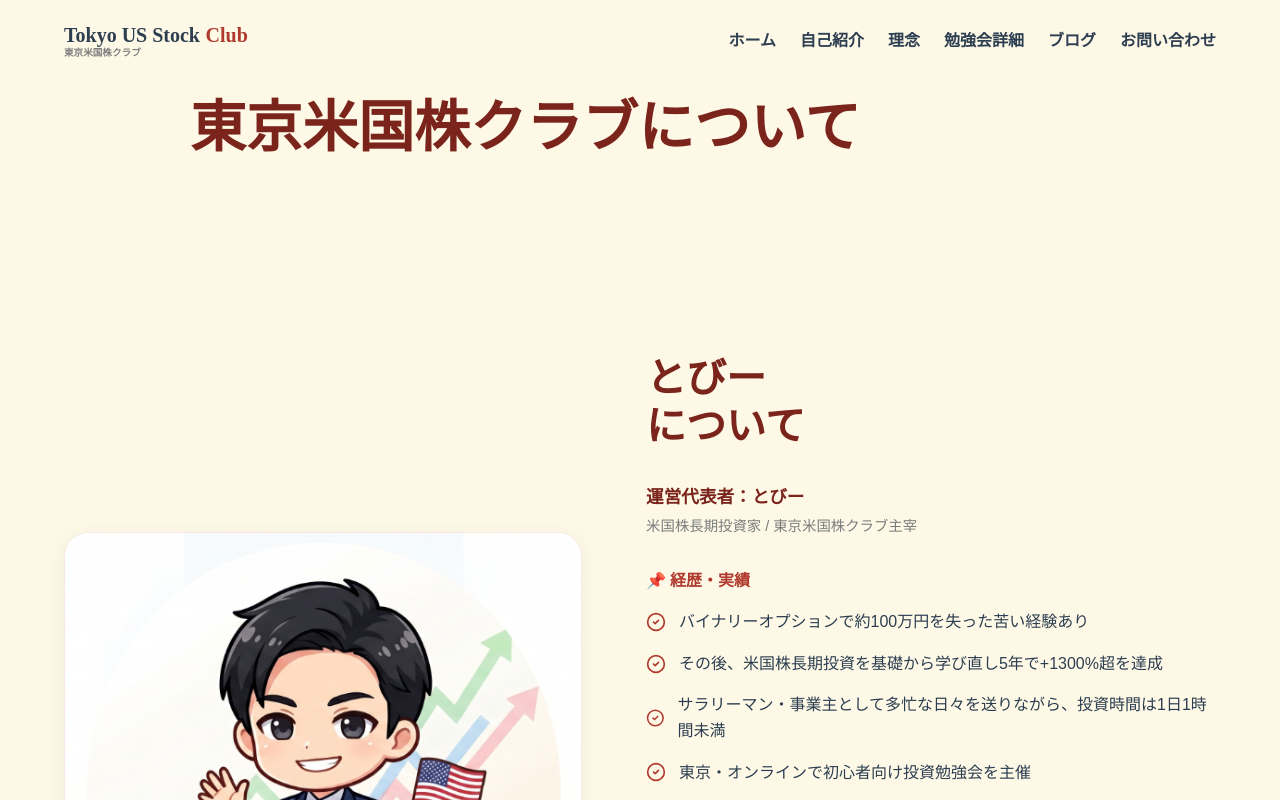
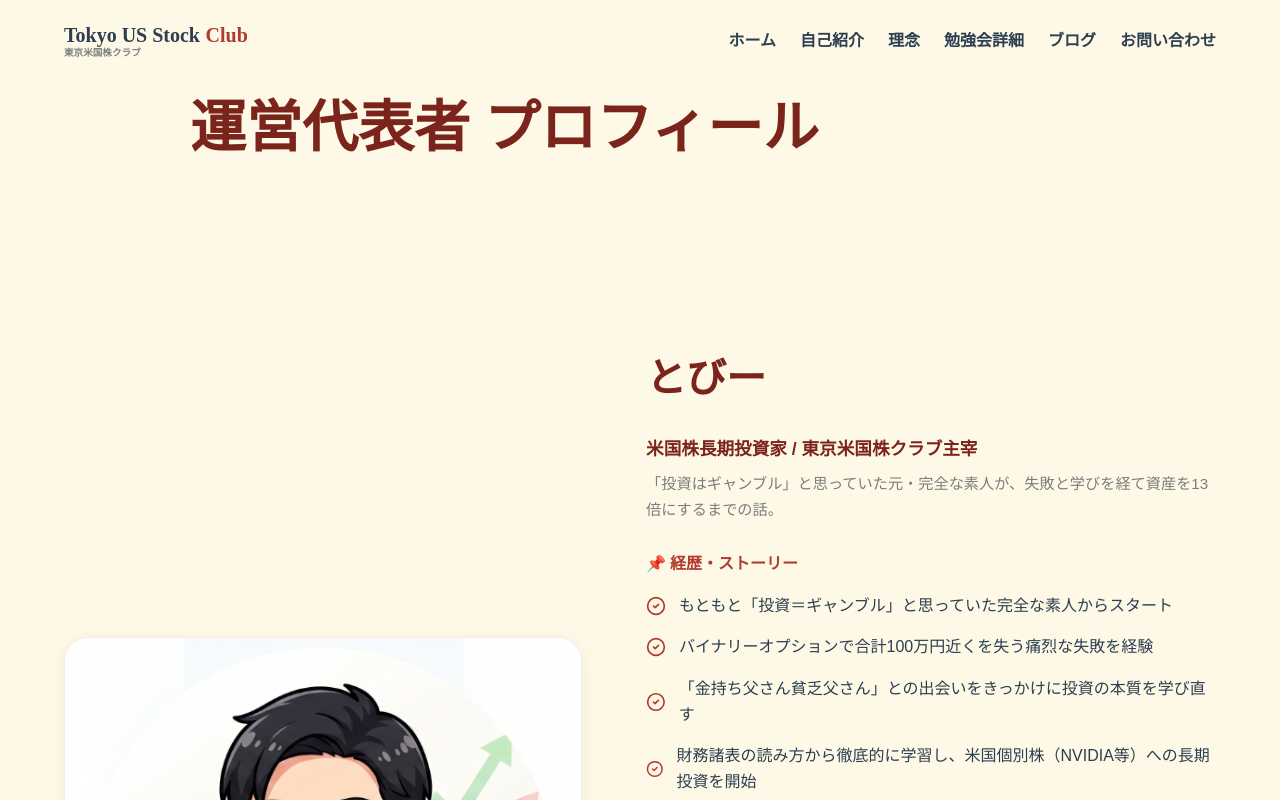
Before and after one commit to yutarotobioka0121-ship-it/tokyo-us-stock-site, a Next.js app: page /about in a window 1280 px wide. Built offline with nearby package versions, Linux system fonts and the light colour scheme; no server answers; a web font is replaced by a local one.

Commit message:
feat: aboutページをプロフィールページに刷新（タイトル変更・noteブログをもとに経歴を詳細化）

```diff
--- a/src/app/about/page.tsx
+++ b/src/app/about/page.tsx
@@ -10,8 +10,8 @@ export default function AboutPage() {
           <Link href="/" className="btn-link" style={{ marginBottom: '2rem', display: 'flex', alignItems: 'center', justifyContent: 'flex-start' }}>
             <ArrowLeft size={18} style={{ marginRight: '0.5rem' }} /> トップへ戻る
           </Link>
-          <span className="section-tag">ABOUT OUR COMMUNITY</span>
-          <h1 className="post-title">東京米国株クラブについて</h1>
+          <span className="section-tag">PROFILE</span>
+          <h1 className="post-title">運営代表者 プロフィール</h1>
         </div>
       </section>
 
@@ -22,7 +22,7 @@ export default function AboutPage() {
               <div className="about-image-wrapper glass-card">
                 <Image
                   src="/profile.png"
-                  alt="トビー"
+                  alt="とびー"
                   width={500}
                   height={500}
                   style={{ objectFit: 'cover', width: '100%', height: 'auto', aspectRatio: '1/1' }}
@@ -31,33 +31,38 @@ export default function AboutPage() {
               </div>
             </div>
             <div className="about-content-text">
-              <h2 className="section-title">とびー<br className="sp-hide" />について</h2>
-              <p className="notion-p" style={{ fontWeight: '700', fontSize: '1.1rem', color: 'var(--primary-dark)', marginBottom: '2rem' }}>
-                運営代表者：とびー<br />
-                <span style={{ fontSize: '0.9rem', color: 'var(--text-muted)', fontWeight: 'normal' }}>米国株長期投資家 / 東京米国株クラブ主宰</span>
+              <h2 className="section-title">とびー</h2>
+              <p className="notion-p" style={{ fontWeight: '700', fontSize: '1.1rem', color: 'var(--primary-dark)', marginBottom: '0.5rem' }}>
+                米国株長期投資家 / 東京米国株クラブ主宰
+              </p>
+              <p className="notion-p" style={{ fontSize: '0.95rem', color: 'var(--text-muted)', marginBottom: '2rem', lineHeight: '1.7' }}>
+                「投資はギャンブル」と思っていた元・完全な素人が、失敗と学びを経て資産を13倍にするまでの話。
               </p>
 
               <div className="skills-list" style={{ marginBottom: '2rem' }}>
-                <h3 style={{ marginBottom: '1.2rem', color: 'var(--primary)', fontSize: '1rem', fontWeight: '800' }}>📌 経歴・実績</h3>
-                <div className="skill-item"><CheckCircle2 color="var(--primary)" size={20} /><span>バイナリーオプションで約100万円を失った苦い経験あり</span></div>
-                <div className="skill-item"><CheckCircle2 color="var(--primary)" size={20} /><span>その後、米国株長期投資を基礎から学び直し5年で+1300%超を達成</span></div>
-                <div className="skill-item"><CheckCircle2 color="var(--primary)" size={20} /><span>サラリーマン・事業主として多忙な日々を送りながら、投資時間は1日1時間未満</span></div>
+                <h3 style={{ marginBottom: '1.2rem', color: 'var(--primary)', fontSize: '1rem', fontWeight: '800' }}>📌 経歴・ストーリー</h3>
+                <div className="skill-item"><CheckCircle2 color="var(--primary)" size={20} /><span>もともと「投資＝ギャンブル」と思っていた完全な素人からスタート</span></div>
+                <div className="skill-item"><CheckCircle2 color="var(--primary)" size={20} /><span>バイナリーオプションで合計100万円近くを失う痛烈な失敗を経験</span></div>
+                <div className="skill-item"><CheckCircle2 color="var(--primary)" size={20} /><span>「金持ち父さん貧乏父さん」との出会いをきっかけに投資の本質を学び直す</span></div>
+                <div className="skill-item"><CheckCircle2 color="var(--primary)" size={20} /><span>財務諸表の読み方から徹底的に学習し、米国個別株（NVIDIA等）への長期投資を開始</span></div>
+                <div className="skill-item"><CheckCircle2 color="var(--primary)" size={20} /><span>ノイズに惑わされない投資マインドセットを確立し、5年で+1300%超（約13倍）を達成</span></div>
+                <div className="skill-item"><CheckCircle2 color="var(--primary)" size={20} /><span>現在はサラリーマン・事業主として多忙な毎日を送りながら、投資時間は1日1時間未満</span></div>
+              </div>
+
+              <div className="skills-list" style={{ marginBottom: '2rem' }}>
+                <h3 style={{ marginBottom: '1.2rem', color: 'var(--primary)', fontSize: '1rem', fontWeight: '800' }}>📝 発信していること</h3>
+                <div className="skill-item"><CheckCircle2 color="var(--primary)" size={20} /><span>初心者向けの米国株・NISA・長期投資の基礎知識</span></div>
+                <div className="skill-item"><CheckCircle2 color="var(--primary)" size={20} /><span>米国個別株・ETFの選び方・財務諸表の読み方</span></div>
+                <div className="skill-item"><CheckCircle2 color="var(--primary)" size={20} /><span>バイナリー損失〜資産13倍まで、失敗から学んだリアルな経験談</span></div>
+                <div className="skill-item"><CheckCircle2 color="var(--primary)" size={20} /><span>ギャンブルにならない、堅実な長期資産形成のマインドセット</span></div>
                 <div className="skill-item"><CheckCircle2 color="var(--primary)" size={20} /><span>東京・オンラインで初心者向け投資勉強会を主催</span></div>
               </div>
 
-              <div className="skills-list" style={{ marginBottom: '2rem' }}>
-                <h3 style={{ marginBottom: '1.2rem', color: 'var(--primary)', fontSize: '1rem', fontWeight: '800' }}>📝 発信テーマ</h3>
-                <div className="skill-item"><CheckCircle2 color="var(--primary)" size={20} /><span>初心者向けの米国株・NISA・長期投資の基礎知識</span></div>
-                <div className="skill-item"><CheckCircle2 color="var(--primary)" size={20} /><span>米国個別株・ETFの選び方・考え方</span></div>
-                <div className="skill-item"><CheckCircle2 color="var(--primary)" size={20} /><span>失敗から学んだお金のリアルを正直に発信</span></div>
-                <div className="skill-item"><CheckCircle2 color="var(--primary)" size={20} /><span>ギャンブルではない、堅実な資産形成のマインドセット</span></div>
-              </div>
-
               <div className="skills-list">
-                <h3 style={{ marginBottom: '1.2rem', color: 'var(--primary)', fontSize: '1rem', fontWeight: '800' }}>💬 クラブ設立の思い</h3>
-                <div className="skill-item"><CheckCircle2 color="var(--primary)" size={20} /><span>「かつての自分のように、知識不足で損失を出す人を一人でも減らしたい」</span></div>
-                <div className="skill-item"><CheckCircle2 color="var(--primary)" size={20} /><span>小手先のテクニックではなく、一生使える投資哲学をわかりやすくお伝えしたい</span></div>
-                <div className="skill-item"><CheckCircle2 color="var(--primary)" size={20} /><span>一人で悩まず、仲間と一緒に学べる場所をつくりたい</span></div>
+                <h3 style={{ marginBottom: '1.2rem', color: 'var(--primary)', fontSize: '1rem', fontWeight: '800' }}>💬 クラブを立ち上げた理由</h3>
+                <div className="skill-item"><CheckCircle2 color="var(--primary)" size={20} /><span>「かつての自分のように、知識不足のまま損失を出す人を一人でも減らしたい」</span></div>
+                <div className="skill-item"><CheckCircle2 color="var(--primary)" size={20} /><span>小手先のテクニックではなく、一生使える投資哲学を初心者目線でわかりやすく伝えたい</span></div>
+                <div className="skill-item"><CheckCircle2 color="var(--primary)" size={20} /><span>一人で悩まず、仲間と一緒に学べる温かいコミュニティをつくりたい</span></div>
               </div>
             </div>
           </div>
```
